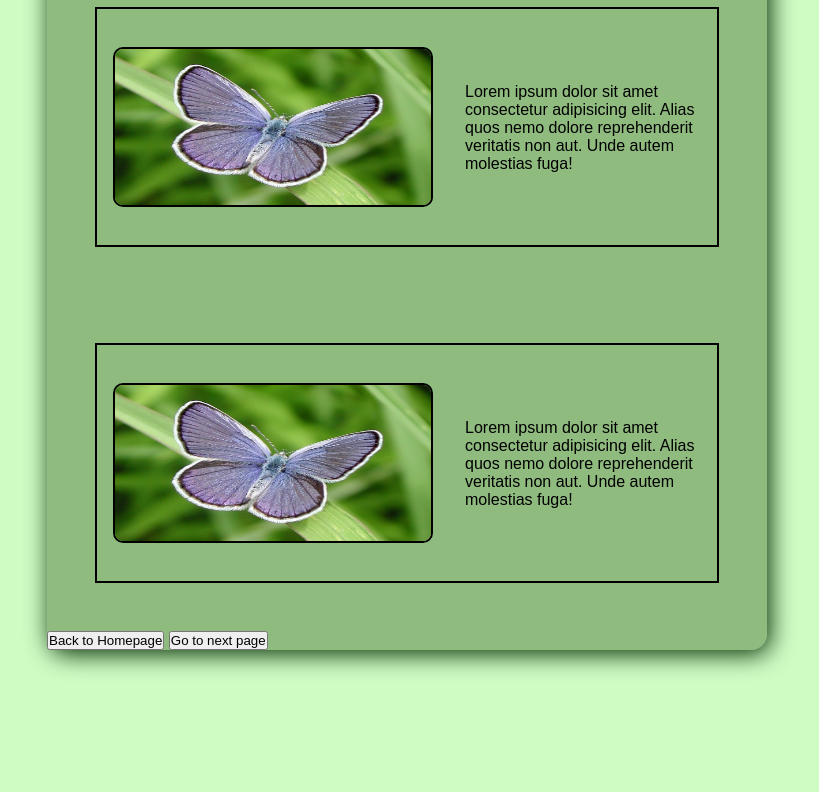
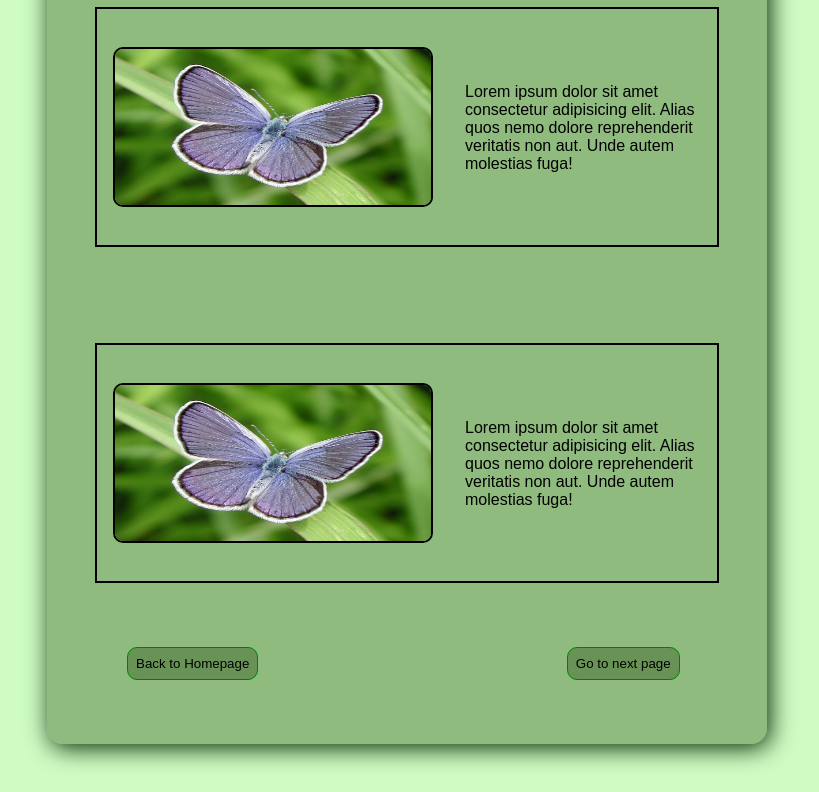
Before and after one commit to PalakIndia/Website, a plain HTML site: page Endangered.html in a window 1280 px wide. Shown: the part 562-1354 px from the top of the page, without its empty margins (233-1052 px from the left). Before the commit the page ends 1260 px from the top, so only its background shows below. Drawn offline with Linux system fonts and the light colour scheme.

Commit message:
Update endangered.css

```diff
--- a/endangered.css
+++ b/endangered.css
@@ -95,3 +95,21 @@ body{
     top: -18rem;
     left: 7rem;
 }
+
+button{
+    margin: 1rem 5rem;
+    padding: .5rem;
+    background-color: rgba(48, 88, 25, 0.4);   ;
+    border-radius: 10px;
+    border: 1px solid green;
+    cursor: pointer;
+    margin-bottom: 4rem;
+}
+
+button:hover{
+    background-color: transparent;
+}
+
+.btn{
+    margin-left: 14rem;
+}
```
